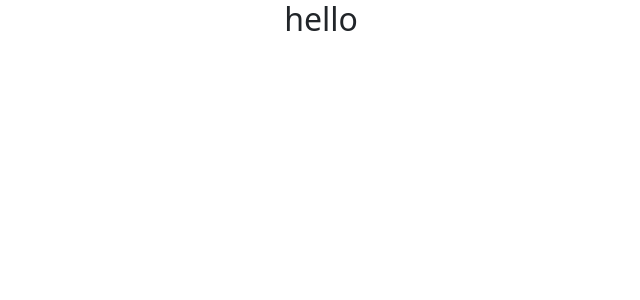
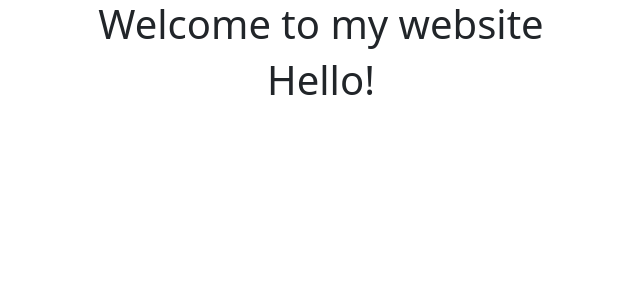
Before and after one commit to Raddiya/camera-hub, a React (Create React App) app: page / in a window 1280 px wide. Shown: the top 300 px of the page, without its empty margins (319-959 px from the left). Built offline with nearby package versions, Linux system fonts and the light colour scheme.

Commit message:
components add

```diff
--- a/src/App.js
+++ b/src/App.js
@@ -1,10 +1,27 @@
 import './App.css';
 import 'bootstrap/dist/css/bootstrap.min.css';
+import { Route, Routes } from 'react-router-dom';
+import About from './Components/About/About';
+import Home from './Components/Home/Home'
+import Review from './Components/Review/Review';
+import Dashboard from './Components/Dashboard/Dashboard';
+import Blog from './Components/Blog/Blog';
+
+
 
 function App() {
   return (
     <div className="App">
-      <h2>hello</h2>
+      <h1>Welcome to my website</h1>
+      <Routes>
+        <Route path="/" element={<Home></Home>}></Route>
+        <Route path="/about" element={<About></About>}></Route>
+        <Route path="/review" element={<Review></Review>}></Route>
+        <Route path="/dashboard" element={<Dashboard></Dashboard>}></Route>
+        <Route path="/blog" element={<Blog></Blog>}></Route>
+      </Routes>
+
+
     </div>
   );
 }
--- /dev/null
+++ b/src/Components/About/About.js
@@ -0,0 +1,11 @@
+import React from 'react';
+
+const About = () => {
+    return (
+        <div>
+            About us.
+        </div>
+    );
+};
+
+export default About;
--- /dev/null
+++ b/src/Components/Blog/Blog.js
@@ -0,0 +1,11 @@
+import React from 'react';
+
+const Blog = () => {
+    return (
+        <div>
+            <h2>blog</h2>
+        </div>
+    );
+};
+
+export default Blog;
--- /dev/null
+++ b/src/Components/Dashboard/Dashboard.js
@@ -0,0 +1,11 @@
+import React from 'react';
+
+const Dashboard = () => {
+    return (
+        <div>
+            <h2>dashboard</h2>
+        </div>
+    );
+};
+
+export default Dashboard;
--- /dev/null
+++ b/src/Components/Home/Home.js
@@ -0,0 +1,11 @@
+import React from 'react';
+
+const Home = () => {
+    return (
+        <div>
+            <h1>Hello!</h1>
+        </div>
+    );
+};
+
+export default Home;
--- /dev/null
+++ b/src/Components/Review/Review.js
@@ -0,0 +1,11 @@
+import React from 'react';
+
+const Review = () => {
+    return (
+        <div>
+            <p>hello1</p>
+        </div>
+    );
+};
+
+export default Review;
--- a/src/index.js
+++ b/src/index.js
@@ -4,11 +4,11 @@ import './index.css';
 import App from './App';
 import reportWebVitals from './reportWebVitals';
 import { BrowserRouter } from 'react-router-dom';
-const root=ReactDOMClient.createRoot(document.getElementById('root'))
+const root = ReactDOMClient.createRoot(document.getElementById('root'))
 root.render(
   <React.StrictMode>
     <BrowserRouter>
-    <App />
+      <App />
     </BrowserRouter>
 
   </React.StrictMode>,
```
